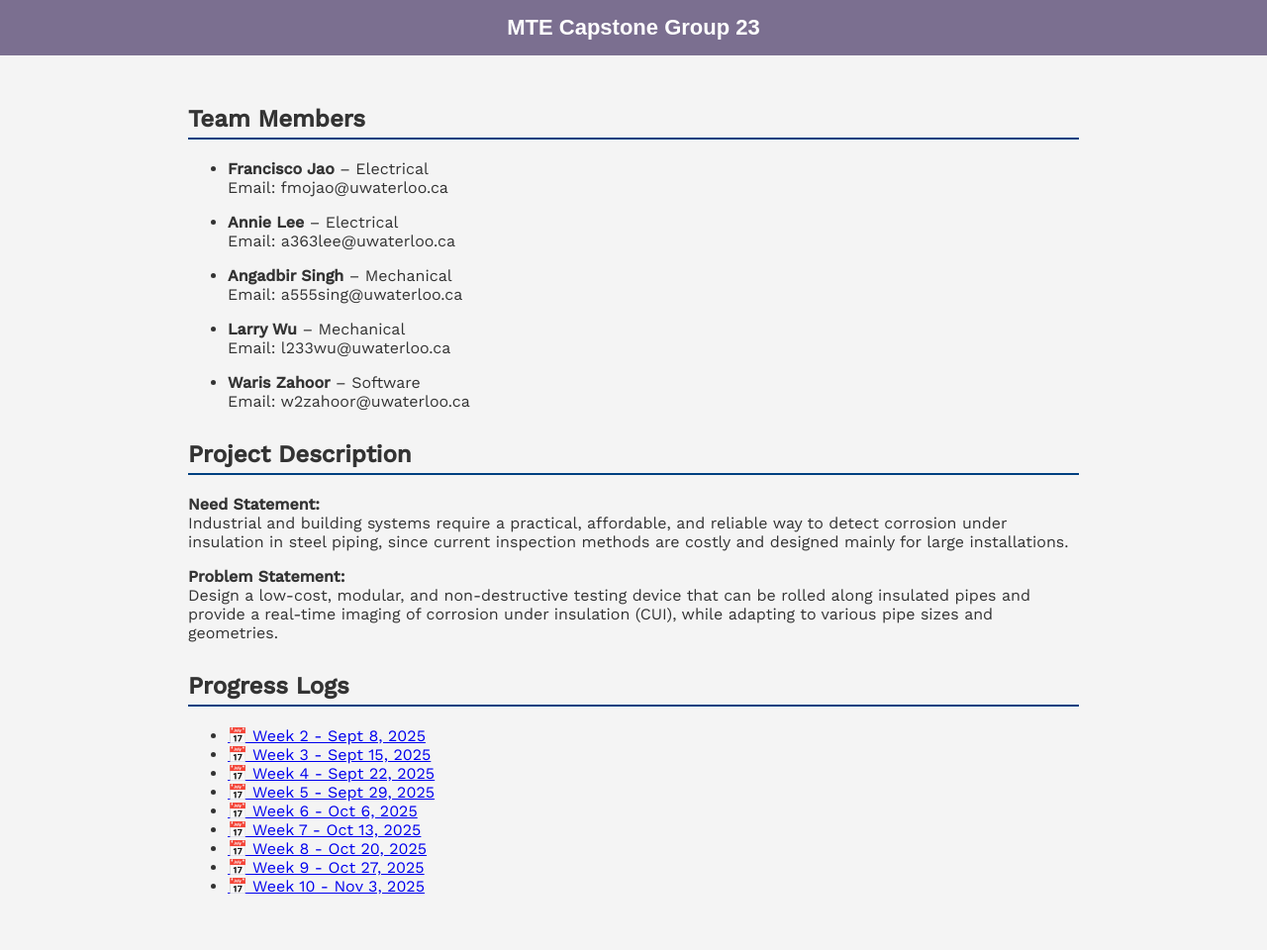
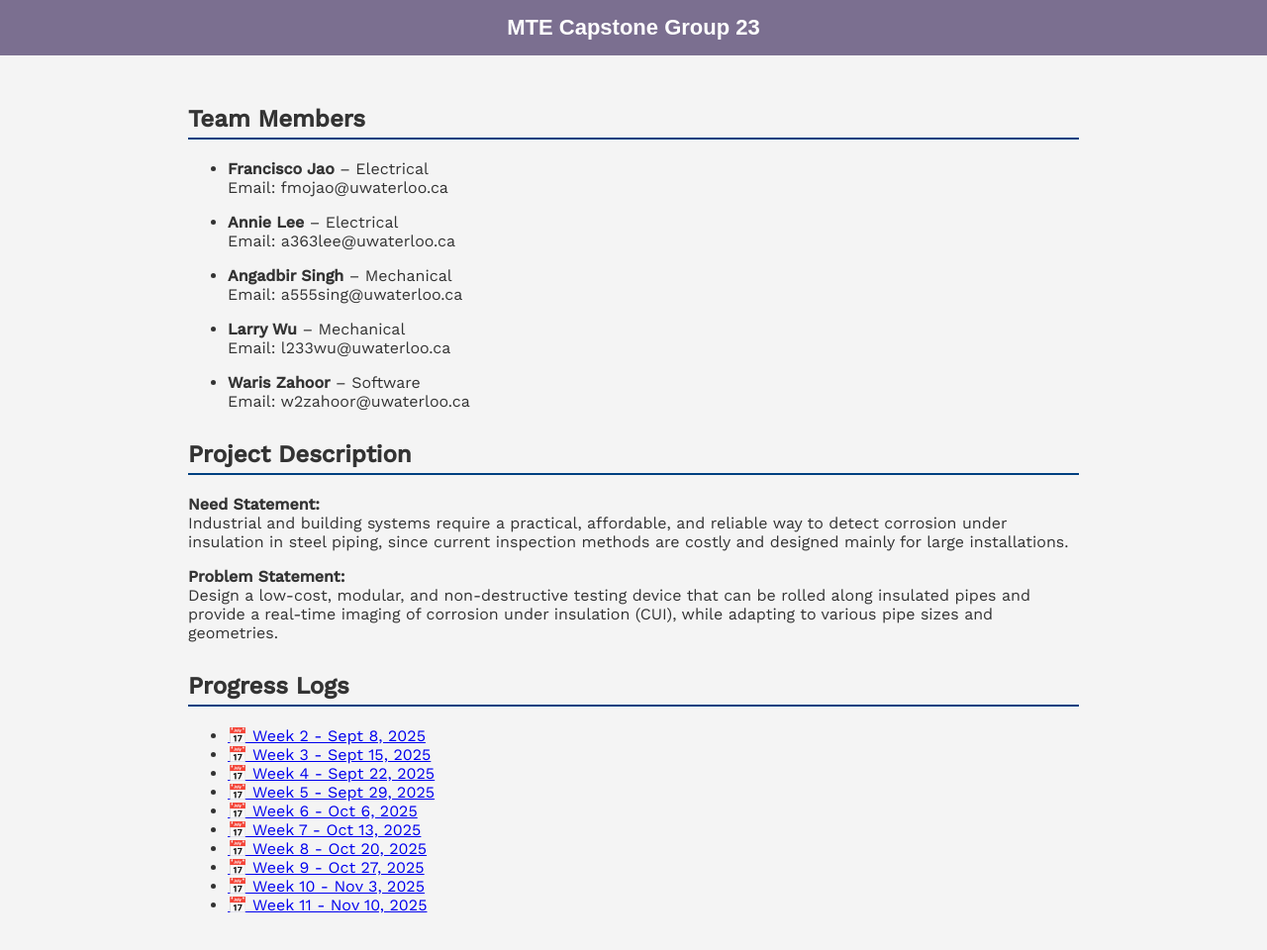
Before and after one commit to warisz/mte-capstone, a Jekyll site: the page built from index.md, in a window 1280 px wide. Shown: the whole page at 99% size. Built offline with Jekyll 4.4.1, drawn with Linux system fonts in a browser that asks for light colours.

Commit message:
Update index.md

```diff
--- a/index.md
+++ b/index.md
@@ -39,3 +39,4 @@
   - [📅 Week 8 - Oct 20, 2025](meetings/oct-20-2025.md)
   - [📅 Week 9 - Oct 27, 2025](meetings/oct-27-2025.md)
   - [📅 Week 10 - Nov 3, 2025](meetings/nov-3-2025.md)
+  - [📅 Week 11 - Nov 10, 2025](meetings/nov-10-2025.md)
```
